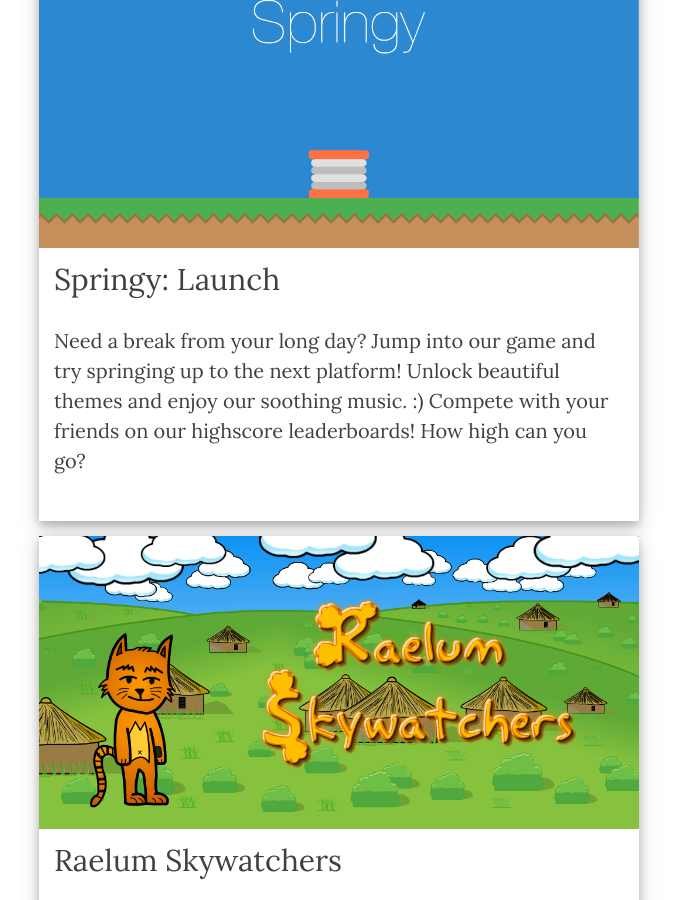
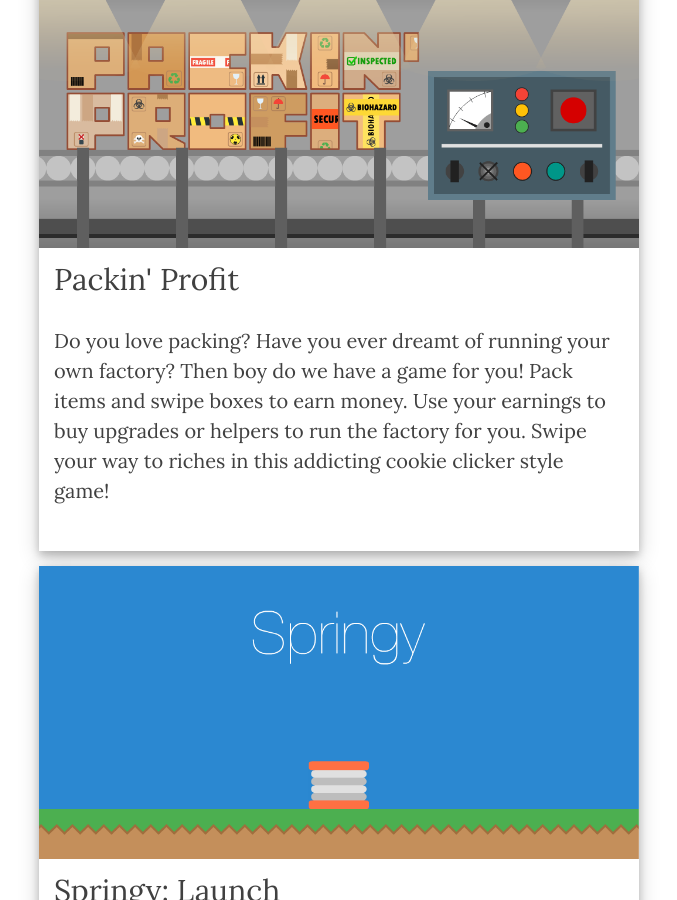
Before and after one commit to milkdroplet/milkdroplet.github.io, a Jekyll site: the page built from games/index.html, in a window 1280 px wide and 900 px high, scrolled down 465 px. Shown: the whole window, without its empty margins (301-978 px from the left). Built offline with Jekyll 4.4.1, drawn with Linux system fonts in a browser that asks for light colours; nearby versions of some CDN libraries.

Commit message:
Added Packin' Profit game to website.

```diff
--- a/_data/games.yml
+++ b/_data/games.yml
@@ -1,9 +1,13 @@
+- name: "Packin' Profit"
+  link: /games/packin-profit/
+  feature_graphic: /img/games/packin-profit/feature_graphic.png
+  description: "Do you love packing? Have you ever dreamt of running your own factory? Then boy do we have a game for you! Pack items and swipe boxes to earn money. Use your earnings to buy upgrades or helpers to run the factory for you. Swipe your way to riches in this addicting cookie clicker style game!"
+
 - name: "Springy: Launch"
   link: /games/springy/
   feature_graphic: /img/games/springy/feature_graphic.png
   description: "Need a break from your long day? Jump into our game and try springing up to the next platform! Unlock beautiful themes and enjoy our soothing music. :) Compete with your friends on our highscore leaderboards! How high can you go?"
 
-
 - name: "Raelum Skywatchers"
   link: /games/raelum-skywatchers/
   feature_graphic: /img/games/raelum-skywatchers/feature_graphic.png
--- /dev/null
+++ b/games/packin-profit.html
@@ -0,0 +1,17 @@
+---
+layout: game-page
+title: "Packin' Profit"
+header-img: "img/games/packin-profit/game_banner.jpg"
+meta_description: "Do you love packing? Have you ever dreamt of running your own factory? Swipe your way to riches in this addicting cookie clicker style game!"
+---
+
+<div class="card mb-3 card-shadow">
+    <iframe width="560" height="315" src="https://www.youtube.com/embed/Bbi1e4r8i4I" frameborder="0" allow="autoplay; encrypted-media" allowfullscreen></iframe>
+    <a class="card-link" href="https://play.google.com/store/apps/details?id=com.milkdroplet.packinprofit" target="_blank">
+        <div class="card-block card-pad">
+            <h2 class="card-title">Packin' Profit</h2>
+            <p class="card-text">Do you love packing? Have you ever dreamt of running your own factory? Then boy do we have a game for you! Pack items and swipe boxes to earn money. Use your earnings to buy upgrades or helpers to run the factory for you. Swipe your way to riches in this addicting cookie clicker style game!</p>
+            <img class="android-cta" src="/img/games/android_cta.png">
+        </div>
+    </a>
+</div>
--- a/games/springy.html
+++ b/games/springy.html
@@ -6,7 +6,7 @@ meta_description: "Play Springy: Launch! Need a break from your long day? Jump i
 ---
 
 <div class="card mb-3 card-shadow">
-    <iframe width="560" height="315" src="https://www.youtube.com/embed/DcyZ8Pjt2AA?rel=0" frameborder="0" allow="autoplay; encrypted-media" allowfullscreen></iframe>
+    <iframe width="560" height="315" src="https://www.youtube.com/embed/DcyZ8Pjt2AA" frameborder="0" allow="autoplay; encrypted-media" allowfullscreen></iframe>
     <a class="card-link" href="https://play.google.com/store/apps/details?id=com.milkdroplet.springy" target="_blank">
         <div class="card-block card-pad">
             <h2 class="card-title">Springy: Launch</h2>
```
Also changed, not shown: _posts/2018-03-05-springy-officially-released.md (+1 -1 lines), _posts/2018-03-18-packin-profit-officially-released.md (added, +66 -0 lines), img/games/packin-profit/cta_banner.jpg (added), img/games/packin-profit/feature_graphic.png (added), img/games/packin-profit/game_banner.jpg (added), img/posts/2018-03-18/blog_banner.jpg (added), img/posts/2018-03-18/screenshot_1.png (added), img/posts/2018-03-18/screenshot_2.png (added), img/posts/2018-03-18/screenshot_3.png (added), img/posts/2018-03-18/screenshot_4.png (added), img/posts/2018-03-18/screenshot_5.png (added), img/posts/2018-03-18/screenshot_6.png (added), img/posts/2018-03-18/screenshot_7.png (added), img/posts/2018-03-18/screenshot_8.png (added).
